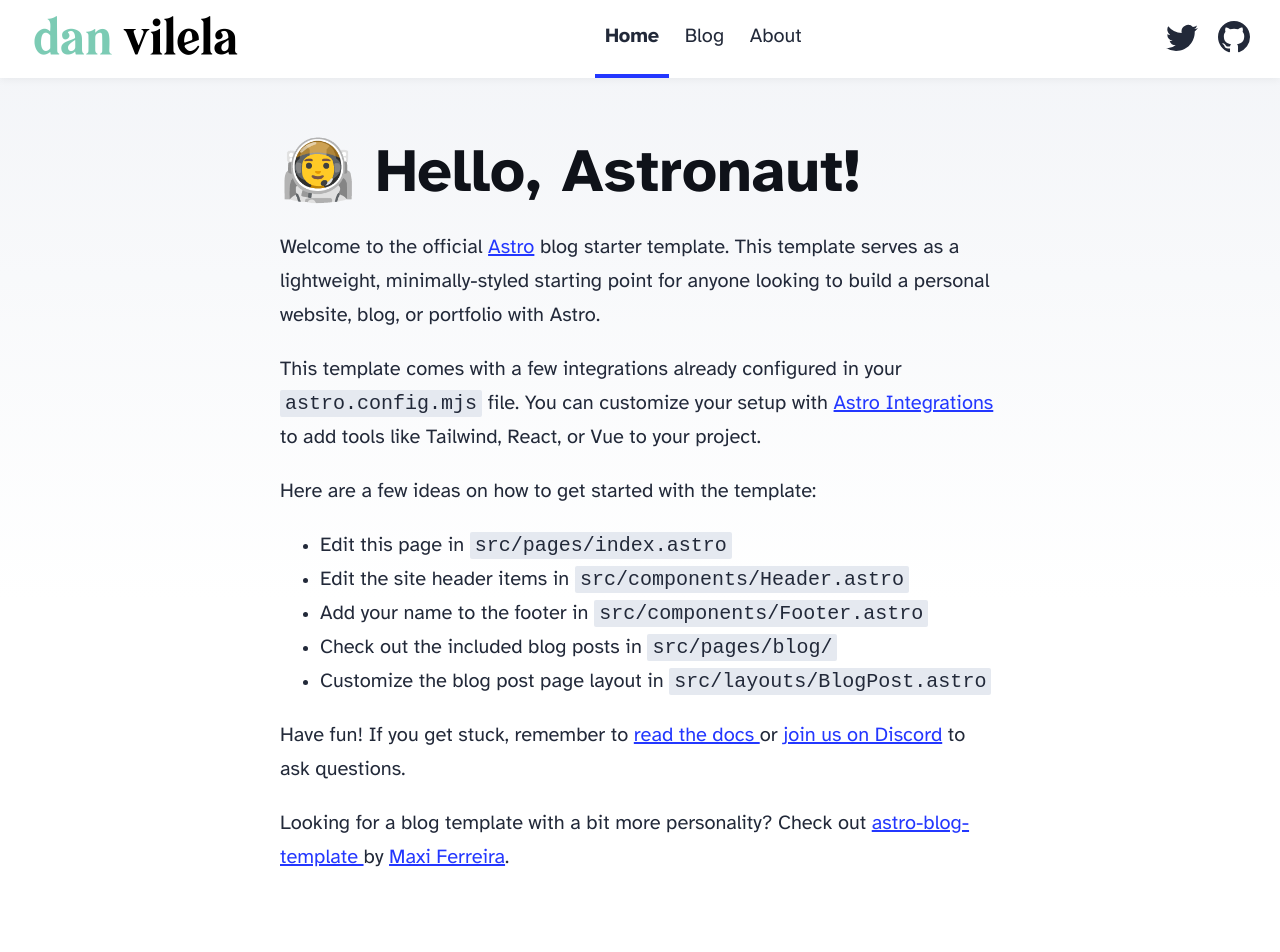
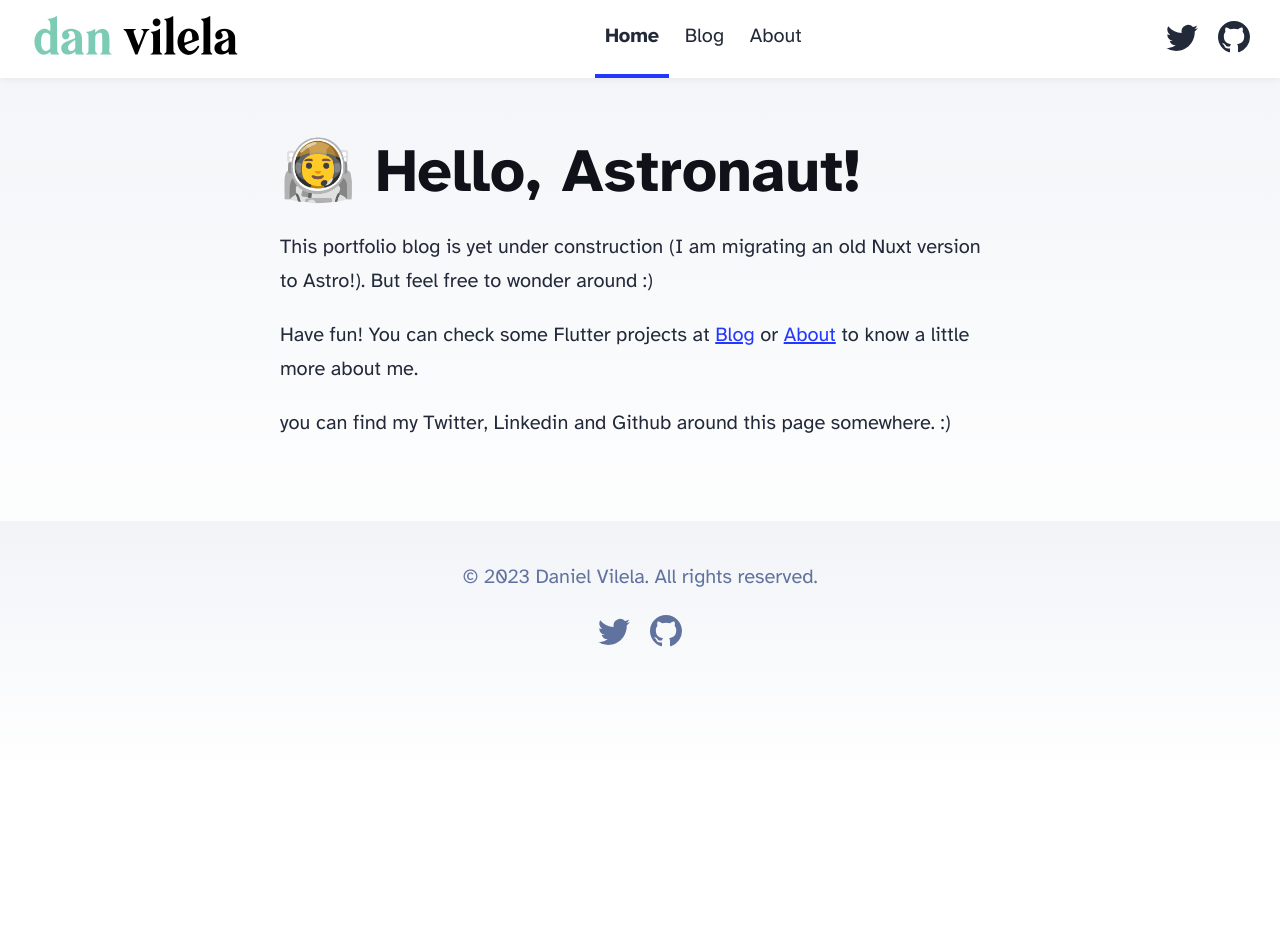
Before and after one commit to dmvvilela/danvilela-astro, an Astro site: page / in a window 1280 px wide. Shown: the top 952 px of the page. After the commit the page ends 800 px from the top, so only its background shows below. Built offline with nearby package versions, Linux system fonts and the light colour scheme; Astro itself is replaced by a stand-in of ours.

Commit message:
simple home page

```diff
--- a/src/pages/index.astro
+++ b/src/pages/index.astro
@@ -15,12 +15,10 @@ import { SITE_TITLE, SITE_DESCRIPTION } from "../consts";
     <main>
       <h1>🧑‍🚀 Hello, Astronaut!</h1>
       <p>
-        Welcome to the official <a href="https://astro.build/">Astro</a> blog starter
-        template. This template serves as a lightweight, minimally-styled starting
-        point for anyone looking to build a personal website, blog, or portfolio
-        with Astro.
+        This portfolio blog is yet under construction (I am migrating an old
+        Nuxt version to Astro!). But feel free to wonder around :)
       </p>
-      <p>
+      <!-- <p>
         This template comes with a few integrations already configured in your
         <code>astro.config.mjs</code> file. You can customize your setup with
         <a href="https://astro.build/integrations">Astro Integrations</a> to add
@@ -44,19 +42,14 @@ import { SITE_TITLE, SITE_DESCRIPTION } from "../consts";
             >src/layouts/BlogPost.astro</code
           >
         </li>
-      </ul>
+      </ul> -->
       <p>
-        Have fun! If you get stuck, remember to <a
-          href="https://docs.astro.build/"
-          >read the docs
-        </a> or <a href="https://astro.build/chat">join us on Discord</a> to ask
-        questions.
+        Have fun! You can check some Flutter projects at <a href="/blog">Blog</a
+        > or <a href="/about">About</a> to know a little more about me.
       </p>
       <p>
-        Looking for a blog template with a bit more personality? Check out <a
-          href="https://github.com/Charca/astro-blog-template"
-          >astro-blog-template
-        </a> by <a href="https://twitter.com/Charca">Maxi Ferreira</a>.
+        you can find my Twitter, Linkedin and Github around this page somewhere.
+        :)
       </p>
     </main>
     <Footer />
```
Also changed, not shown: src/pages/about.astro (+14 -0 lines).
